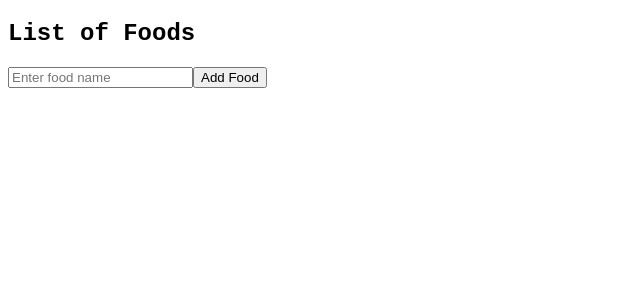
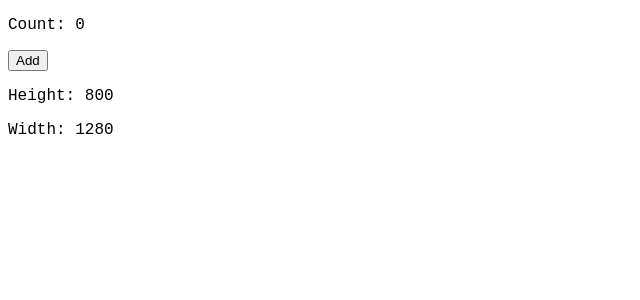
Before and after one commit to baljindersinghmaan/First-Example, a React (Vite) app in the folder first-project/: page / in a window 1280 px wide. Shown: the top 300 px of the page, without its empty margins (0-640 px from the left). Built offline with nearby package versions, Linux system fonts and the light colour scheme.

Commit message:
use effect and heigh listener

```diff
--- a/first-project/src/App.jsx
+++ b/first-project/src/App.jsx
@@ -1,8 +1,8 @@
-import ArrayUpdate from "./Array";
+import UseEffect from "./UseFeectExa";
 function App() {
   return (
     <>
-        <ArrayUpdate/>
+        <UseEffect/>
     </>
   );
 }
--- /dev/null
+++ b/first-project/src/UseFeectExa.jsx
@@ -0,0 +1,36 @@
+
+import React, {useState, useEffect} from "react"
+
+function UseEffect(){
+    const [count, setCount] = useState(0);
+    const [height, setHeight] = useState(window.innerHeight);
+    const [width, setWidth] = useState(window.innerWidth);
+
+    useEffect(() => {
+        window.addEventListener("resize", handleResize);
+    }, [width,height])
+
+    function handleResize(){
+        setWidth(window.innerWidth)
+        setHeight(window.innerHeight)
+    }
+
+
+    useEffect(() => {
+        document.title = `count ${count} `
+    },[count])
+
+    function handleCount(){
+        setCount(c => c+1)
+    }
+
+    return(<div>
+        <p>Count: {count}</p>
+        <button onClick={handleCount}> Add </button>
+        <p>Height: {height}</p>
+        <p>Width: {width}</p>
+    </div>)
+
+}
+
+export default UseEffect
```
